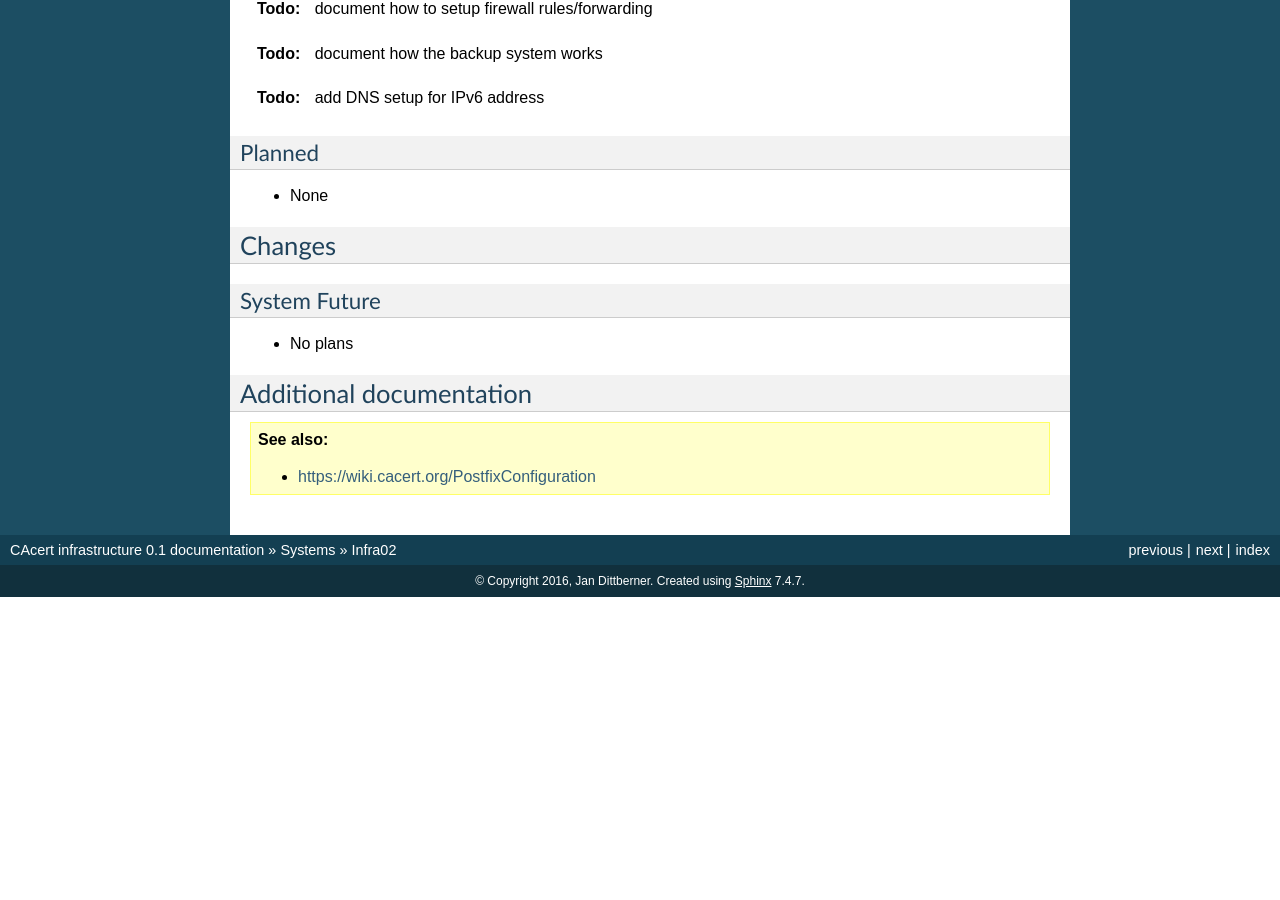
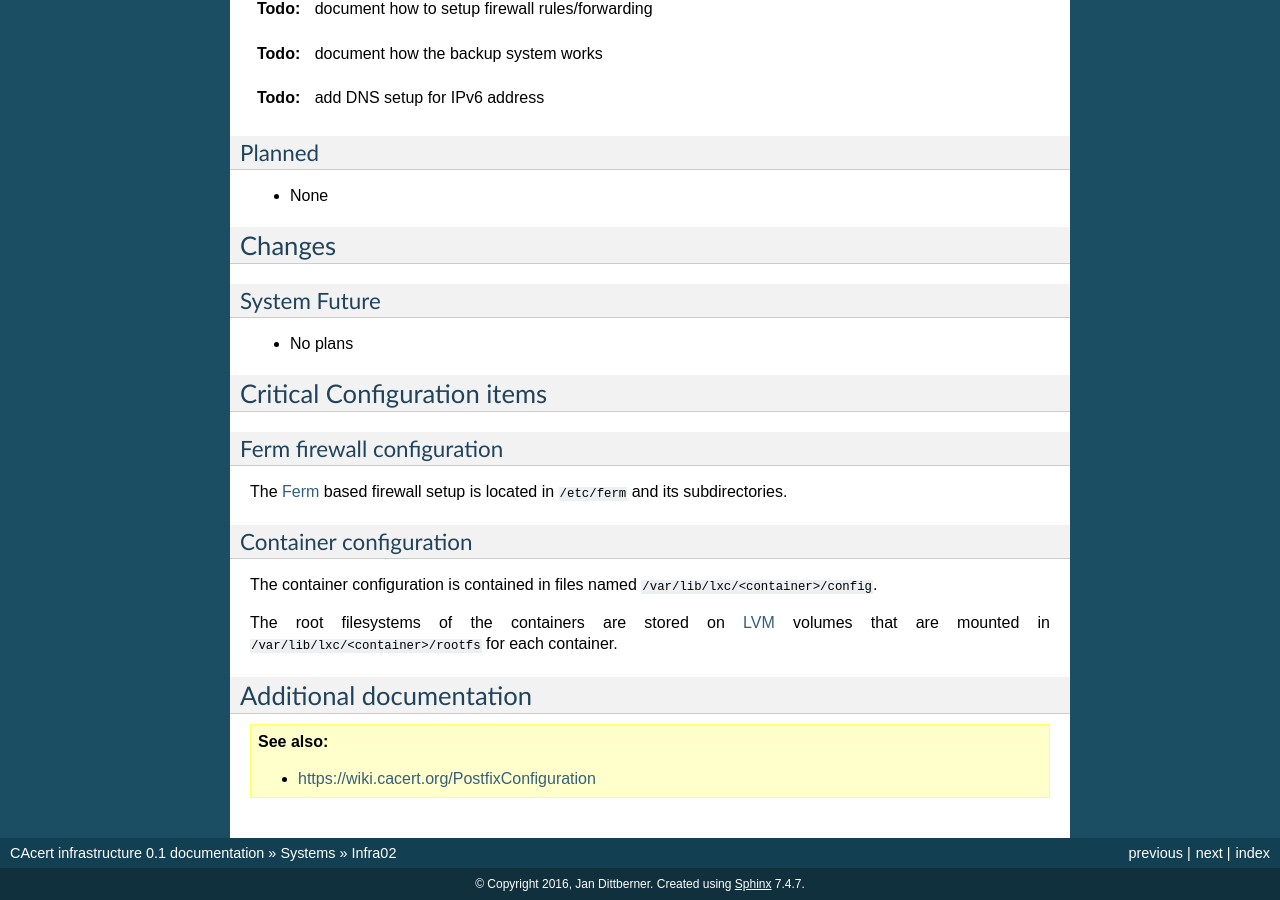
Before and after one commit to CAcertOrg/cacert-infradocs, a Sphinx documentation site: the page built from docs/systems/infra02.rst, in a window 1280 px wide and 900 px high, scrolled down 3549 px. Built offline with Sphinx 7.4.7, drawn with Linux system fonts in a browser that asks for light colours; cross-references to code outside the pages are shown as plain code; before the commit the page ends 4146 px from its top, so only the background shows below that; some of the changed text lies outside the part shown.

Commit message:
Describe LVM and finish arbitration system
This commit finishes the documentation of the arbitration system. The
general systems section got index terms and a description how to avoid
systemd-sysv in containers. A new section that describes critical
configuration items has been added to the infra02 page.

```diff
--- a/docs/systems/infra02.rst
+++ b/docs/systems/infra02.rst
@@ -263,6 +271,26 @@ System Future
 
 * No plans
 
+Critical Configuration items
+============================
+
+.. index:: Ferm
+
+Ferm firewall configuration
+---------------------------
+
+The `Ferm`_ based firewall setup is located in :file:`/etc/ferm` and its
+subdirectories.
+
+Container configuration
+-----------------------
+
+The container configuration is contained in files named
+:file:`/var/lib/lxc/<container>/config`.
+
+The root filesystems of the containers are stored on :term:`LVM` volumes that
+are mounted in :file:`/var/lib/lxc/<container>/rootfs` for each container.
+
 Additional documentation
 ========================
 
```
Also changed, not shown: other parts of docs/systems/infra02.rst (+8 -0 lines), docs/glossary.rst (+9 -0 lines), docs/systems.rst (+10 -0 lines), docs/systems/arbitration.rst (+34 -19 lines).
